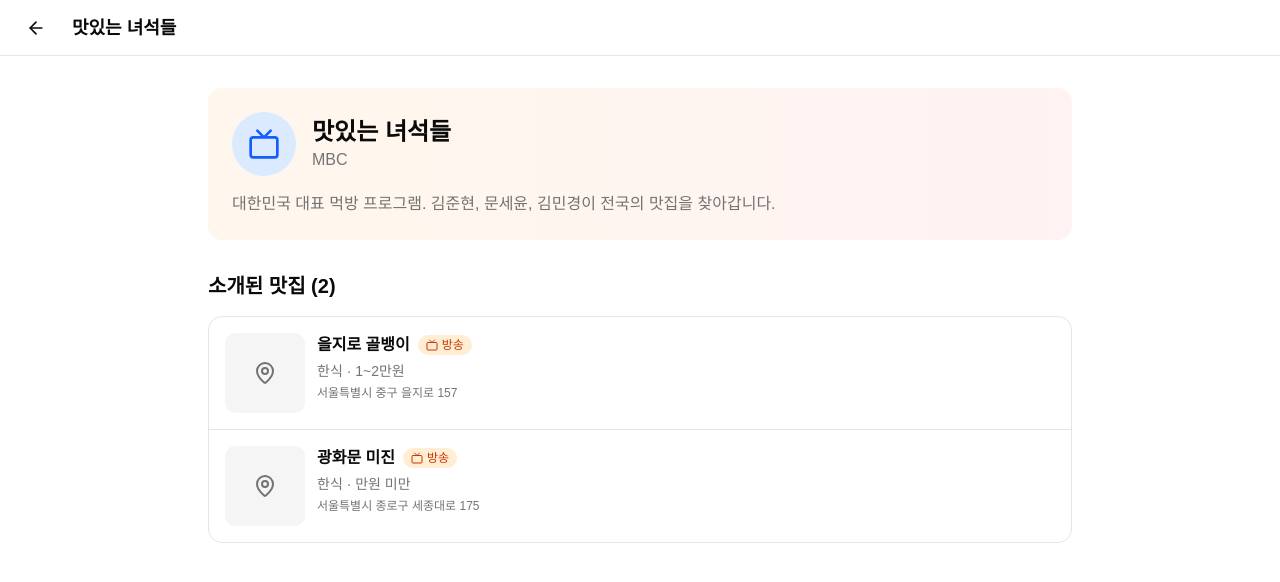
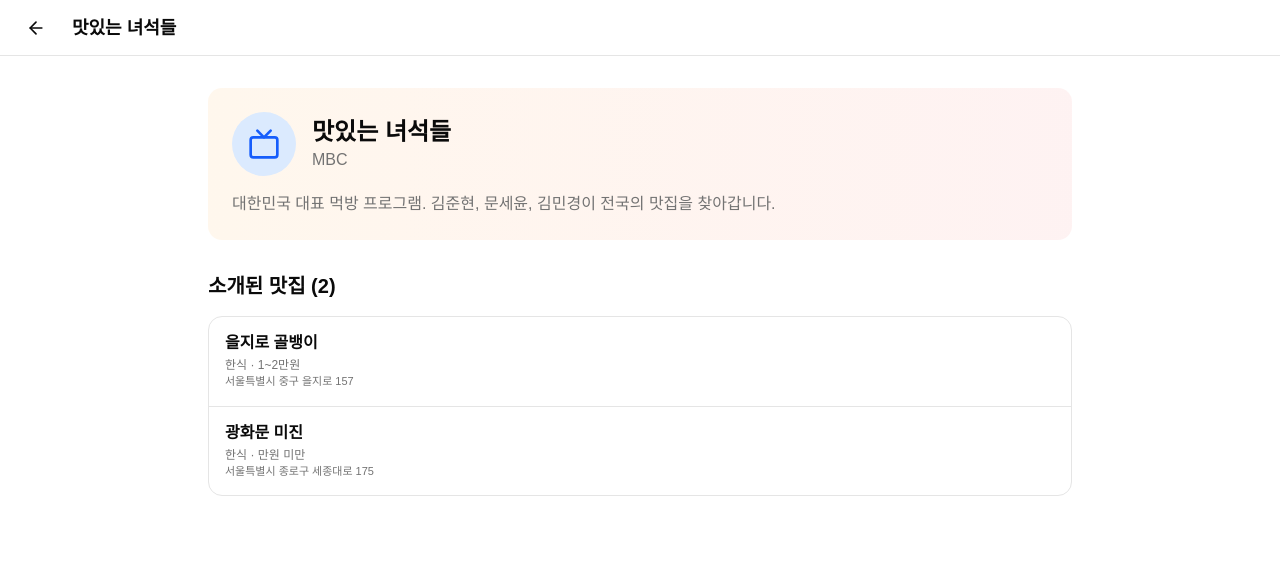
Before and after one commit to seongholim-11/matzip, a Next.js app: page /program/p1 in a window 1280 px wide. Shown: the top 582 px of the page. Built offline with nearby package versions, Linux system fonts and the light colour scheme; a web font is replaced by a local one.

Commit message:
feat: 프로그램 이미지 영역 삭제

```diff
--- a/package.json
+++ b/package.json
@@ -4,6 +4,7 @@
   "private": true,
   "scripts": {
     "dev": "next dev --turbopack",
+    "clean": "Remove-Item -Recurse -Force .next",
     "build": "next build",
     "start": "next start",
     "lint": "next lint",
--- a/src/components/map/OverlayCard.tsx
+++ b/src/components/map/OverlayCard.tsx
@@ -1,6 +1,4 @@
-import { ExternalLink, MapPin, Navigation, X } from "lucide-react"
-import Image from "next/image"
-import Link from "next/link"
+import { Navigation, X } from "lucide-react"
 
 import { getCategoryName } from "@/lib/constants/categories"
 import type { Restaurant } from "@/types/model"
@@ -25,24 +23,7 @@ export function OverlayCard({ restaurant, onClose }: OverlayCardProps) {
         <X className="h-4 w-4" />
       </button>
 
-      <div className="flex flex-row lg:flex-col">
-        {/* 맛집 이미지 (모바일에서는 작게, 데스크탑에서는 카드 전체 가로폭) */}
-        <div className="bg-muted relative h-28 w-28 shrink-0 lg:h-44 lg:w-full">
-          {restaurant.thumbnail_url ? (
-            <Image
-              src={restaurant.thumbnail_url}
-              alt={restaurant.name}
-              fill
-              className="object-cover"
-              sizes="(max-width: 1024px) 112px, 360px"
-            />
-          ) : (
-            <div className="flex h-full w-full items-center justify-center">
-              <MapPin className="text-muted-foreground h-8 w-8" />
-            </div>
-          )}
-        </div>
-
+      <div className="flex flex-col">
         {/* 짧은 정보 (이름, 카테고리, 주소) */}
         <div className="flex flex-1 flex-col justify-center p-4 lg:justify-start">
           <div className="mb-1 flex items-center gap-2">
@@ -63,21 +44,14 @@ export function OverlayCard({ restaurant, onClose }: OverlayCardProps) {
           </p>
 
           <div className="flex gap-2">
-            <Link
-              href={`/restaurant/${restaurant.id}`}
-              className="bg-primary text-primary-foreground flex flex-1 items-center justify-center gap-1.5 rounded-lg py-2 text-xs font-semibold transition-opacity hover:opacity-90 lg:text-sm"
-            >
-              <ExternalLink className="h-3.5 w-3.5" />
-              상세보기
-            </Link>
             <a
               href={`https://map.naver.com/v5/search/${encodeURIComponent(restaurant.name + " " + restaurant.address)}`}
               target="_blank"
               rel="noopener noreferrer"
-              className="bg-muted hover:bg-muted/80 flex flex-1 items-center justify-center gap-1.5 rounded-lg py-2 text-xs font-semibold transition-colors lg:text-sm"
+              className="bg-muted hover:bg-muted/80 flex flex-1 items-center justify-center gap-2 rounded-xl py-3 text-sm font-bold transition-colors"
             >
-              <Navigation className="h-3.5 w-3.5 text-blue-500" />
-              길찾기
+              <Navigation className="h-4 w-4 text-blue-500" />
+              네이버 지도 열기
             </a>
           </div>
         </div>
--- a/src/components/restaurant/RestaurantCard.tsx
+++ b/src/components/restaurant/RestaurantCard.tsx
@@ -1,10 +1,9 @@
 "use client"
 
-import { MapPin, Tv } from "lucide-react"
-import Image from "next/image"
-import Link from "next/link"
+import { MapPin, Search } from "lucide-react"
 
 import { getCategoryName } from "@/lib/constants/categories"
+import { getMarkerColor } from "@/lib/constants/colors"
 import type { Restaurant } from "@/types/model"
 
 interface RestaurantCardProps {
@@ -21,71 +20,59 @@ export function RestaurantCard({
   isSelected,
   onClick,
 }: RestaurantCardProps) {
+  // 첫 번째 프로그램 정보 가져오기
+  const appearance = restaurant.recommendations?.[0]
+  const programName = appearance?.source?.name
+  const markerColor = getMarkerColor(programName)
+
   return (
     <div
       className={`hover:bg-muted/50 cursor-pointer p-4 transition-colors ${
-        isSelected ? "bg-muted" : ""
+        isSelected ? "bg-muted font-bold" : ""
       }`}
       onClick={onClick}
     >
-      <div className="flex gap-3">
-        {/* 맛집 대표 이미지 (없으면 기본 아이콘 표시) */}
-        <div className="bg-muted relative h-20 w-20 shrink-0 overflow-hidden rounded-lg">
-          {restaurant.thumbnail_url ? (
-            <Image
-              src={restaurant.thumbnail_url}
-              alt={restaurant.name}
-              fill
-              className="object-cover"
-              sizes="80px"
-            />
-          ) : (
-            <div className="flex h-full w-full items-center justify-center">
-              <MapPin className="text-muted-foreground h-6 w-6" />
-            </div>
-          )}
-        </div>
-
+      <div className="flex flex-col gap-1">
         {/* 정보 */}
         <div className="min-w-0 flex-1">
-          <div className="mb-1 flex items-center gap-2">
-            <h3 className="truncate font-semibold">{restaurant.name}</h3>
-            {/* 방송 뱃지 - 추후 appearances 데이터 연결 */}
-            <span className="inline-flex shrink-0 items-center gap-1 rounded-full bg-orange-100 px-2 py-0.5 text-xs font-medium text-orange-700">
-              <Tv className="h-3 w-3" />
-              방송
-            </span>
+          <div className="flex flex-col gap-0.5">
+            <h3 className="truncate text-base leading-tight font-bold">
+              {restaurant.name}
+            </h3>
+            {/* 프로그램 정보 표시 (핀 색상과 일치) */}
+            {programName && (
+              <span
+                className="truncate text-[11px] font-semibold"
+                style={{ color: markerColor }}
+              >
+                {programName}
+              </span>
+            )}
           </div>
 
-          <p className="text-muted-foreground mb-1 text-sm">
+          <p className="text-muted-foreground mt-1 text-xs">
             {getCategoryName(restaurant.category)}
             {restaurant.price_range && ` · ${restaurant.price_range}`}
           </p>
 
-          <p className="text-muted-foreground truncate text-xs">
+          <p className="text-muted-foreground truncate text-[11px]">
             {restaurant.address}
           </p>
         </div>
       </div>
 
-      {/* 카드가 선택되었을 때만 나타나는 추가 버튼 (상세보기, 길찾기) */}
+      {/* 카드가 선택되었을 때만 나타나는 버튼 (네이버 지도) */}
       {isSelected && (
-        <div className="mt-3 flex gap-2">
-          <Link
-            href={`/restaurant/${restaurant.id}`}
-            className="bg-primary text-primary-foreground hover:bg-primary/90 flex-1 rounded-lg py-2 text-center text-sm font-medium transition-colors"
-            onClick={(e) => e.stopPropagation()} // 카드 자체의 클릭 이벤트가 실행되지 않게 막음
-          >
-            상세보기
-          </Link>
+        <div className="mt-3">
           <a
-            href={`https://map.naver.com/v5/directions/-/-/-/transit?c=${restaurant.longitude},${restaurant.latitude},15,0,0,0,dh`}
+            href={`https://map.naver.com/v5/search/${encodeURIComponent(restaurant.name + " " + restaurant.address)}`}
             target="_blank"
             rel="noopener noreferrer"
-            className="hover:bg-muted flex-1 rounded-lg border py-2 text-center text-sm font-medium transition-colors"
+            className="flex w-full items-center justify-center gap-1.5 rounded-lg border border-slate-200 bg-white py-2 text-sm font-semibold text-slate-700 transition-colors hover:bg-slate-50"
             onClick={(e) => e.stopPropagation()}
           >
-            길찾기
+            <Search className="h-4 w-4 text-green-500" />
+            네이버 지도 열기
           </a>
         </div>
       )}
--- a/src/components/search/FilterChips.tsx
+++ b/src/components/search/FilterChips.tsx
@@ -3,6 +3,7 @@
 import { useRef, useState, MouseEvent } from "react"
 
 import { CATEGORIES } from "@/lib/constants/categories"
+import { getMarkerColor } from "@/lib/constants/colors"
 import type { Program } from "@/types/model"
 
 interface FilterChipsProps {
@@ -117,14 +118,19 @@ export function FilterChips({
         >
           {programs.map((program) => {
             const isSelected = selectedPrograms.includes(program.id)
+            const chipColor = getMarkerColor(program.name)
+
             return (
               <div key={program.id} className="relative shrink-0">
                 <button
                   onClick={() => onProgramToggle(program.id)}
-                  className={`rounded-full px-3 py-1.5 font-medium transition-colors select-none ${
-                    isSelected
-                      ? "bg-orange-500 text-white shadow-sm"
-                      : "border border-orange-100 bg-orange-50 text-orange-700 hover:bg-orange-100"
+                  style={{
+                    backgroundColor: isSelected ? chipColor : `${chipColor}15`,
+                    color: isSelected ? "white" : chipColor,
+                    borderColor: isSelected ? chipColor : `${chipColor}40`,
+                  }}
+                  className={`rounded-full border px-3 py-1.5 font-semibold transition-all select-none hover:opacity-80 active:scale-95 ${
+                    isSelected ? "shadow-md" : ""
                   }`}
                 >
                   {isSelected && "✓ "}
```
